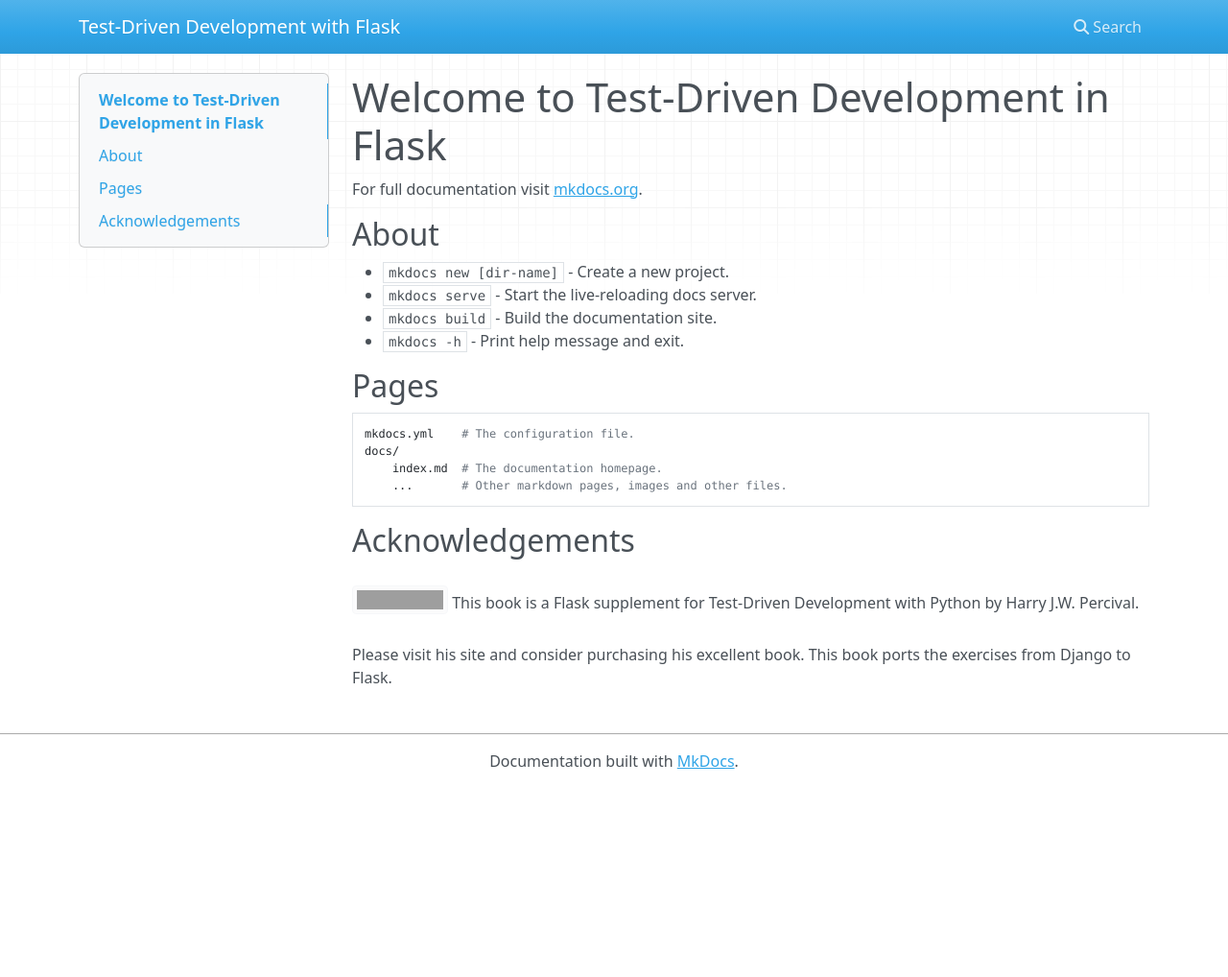
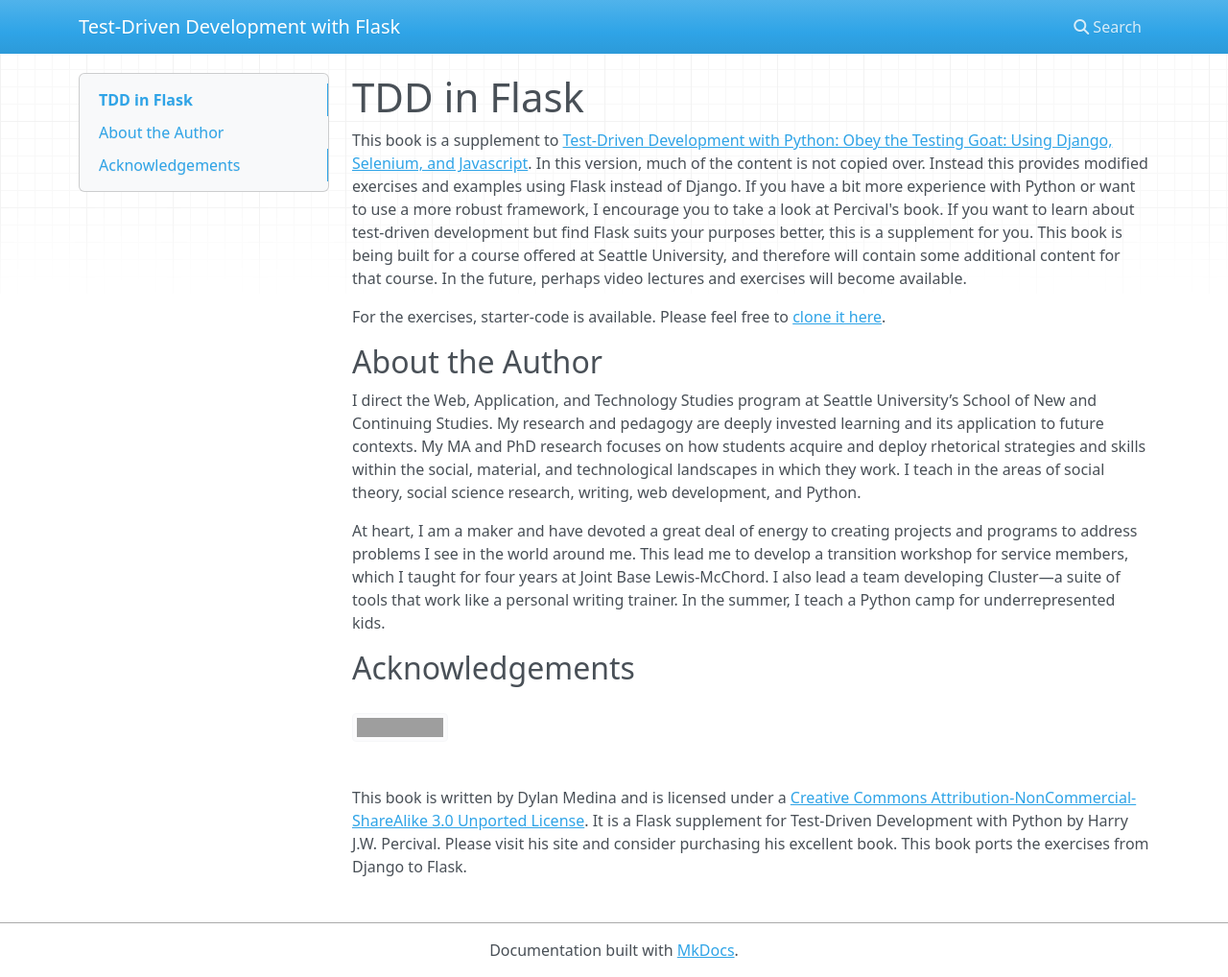
Before and after one commit to dlondonmedina/FlaskTDD, an MkDocs documentation site: the page built from text/index.md, in a window 1280 px wide and 1018 px high. Shown: the whole window at 96% size. Built offline with MkDocs 1.6.1, drawn with Linux system fonts in a browser that asks for light colours; nearby versions of some CDN libraries; grey boxes are pictures that could not be loaded.

Commit message:
finish index

```diff
--- a/text/index.md
+++ b/text/index.md
@@ -1,21 +1,16 @@
-# Welcome to Test-Driven Development in Flask
+# TDD in Flask
 
-For full documentation visit [mkdocs.org](https://www.mkdocs.org).
+This book is a supplement to [Test-Driven Development with Python: Obey the Testing Goat: Using Django, Selenium, and Javascript](https://www.obeythetestinggoat.com/). In this version, much of the content is not copied over. Instead this provides modified exercises and examples using Flask instead of Django. If you have a bit more experience with Python or want to use a more robust framework, I encourage you to take a look at Percival's book. If you want to learn about test-driven development but find Flask suits your purposes better, this is a supplement for you. This book is being built for a course offered at Seattle University, and therefore will contain some additional content for that course. In the future, perhaps video lectures and exercises will become available.
 
-## About
+For the exercises, starter-code is available. Please feel free to [clone it here](https://github.com/dlondonmedina/FlaskTDD-sc.git).
 
-* `mkdocs new [dir-name]` - Create a new project.
-* `mkdocs serve` - Start the live-reloading docs server.
-* `mkdocs build` - Build the documentation site.
-* `mkdocs -h` - Print help message and exit.
+## About the Author
 
-## Pages
+I direct the Web, Application, and Technology Studies program at Seattle University’s School of New and Continuing Studies. My research and pedagogy are deeply invested learning and its application to future contexts. My MA and PhD research focuses on how students acquire and deploy rhetorical strategies and skills within the social, material, and technological landscapes in which they work. I teach in the areas of social theory, social science research, writing, web development, and Python.
 
-    mkdocs.yml    # The configuration file.
-    docs/
-        index.md  # The documentation homepage.
-        ...       # Other markdown pages, images and other files.
+At heart, I am a maker and have devoted a great deal of energy to creating projects and programs to address problems I see in the world around me. This lead me to develop a transition workshop for service members, which I taught for four years at Joint Base Lewis-McChord. I also lead a team developing Cluster—a suite of tools that work like a personal writing trainer. In the summer, I teach a Python camp for underrepresented kids.
 
 ## Acknowledgements
 ![CC by nc sa](https://i.creativecommons.org/l/by-nc-sa/3.0/88x31.png)
-This book is a Flask supplement for Test-Driven Development with Python by Harry J.W. Percival. Please visit his site and consider purchasing his excellent book. This book ports the exercises from Django to Flask.
+
+This book is written by Dylan Medina and is licensed under a [Creative Commons Attribution-NonCommercial-ShareAlike 3.0 Unported License](https://creativecommons.org/licenses/by-nc-sa/3.0/). It is a Flask supplement for Test-Driven Development with Python by Harry J.W. Percival. Please visit his site and consider purchasing his excellent book. This book ports the exercises from Django to Flask.
```
